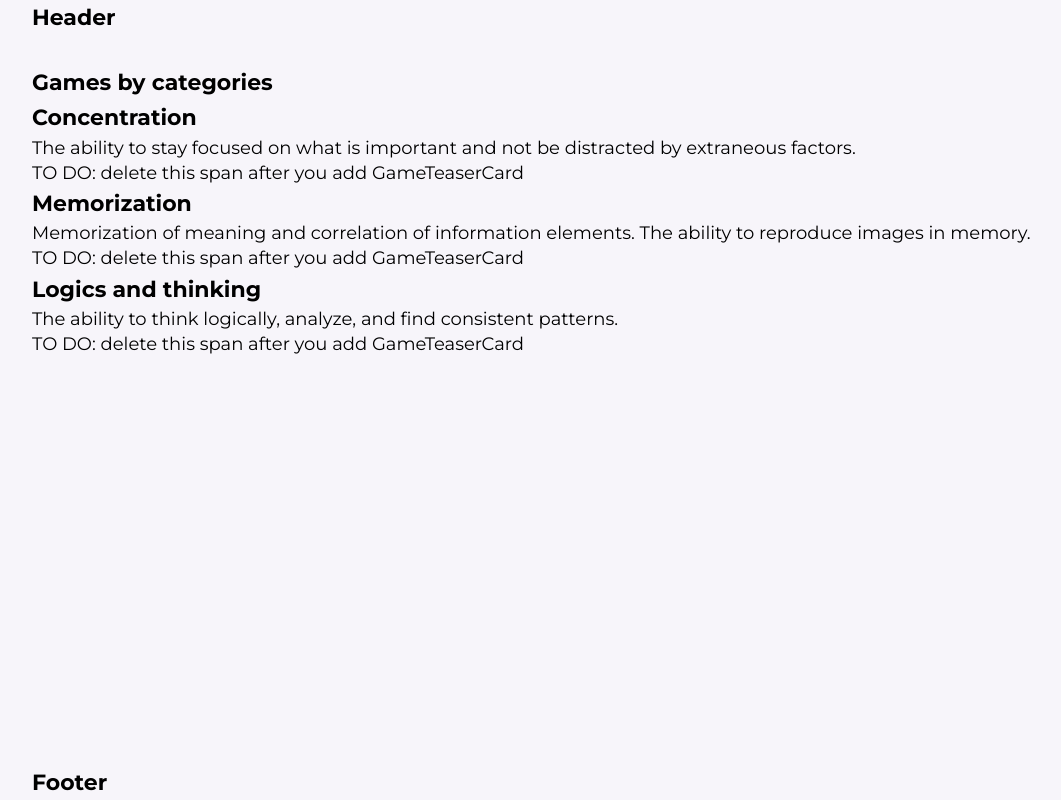
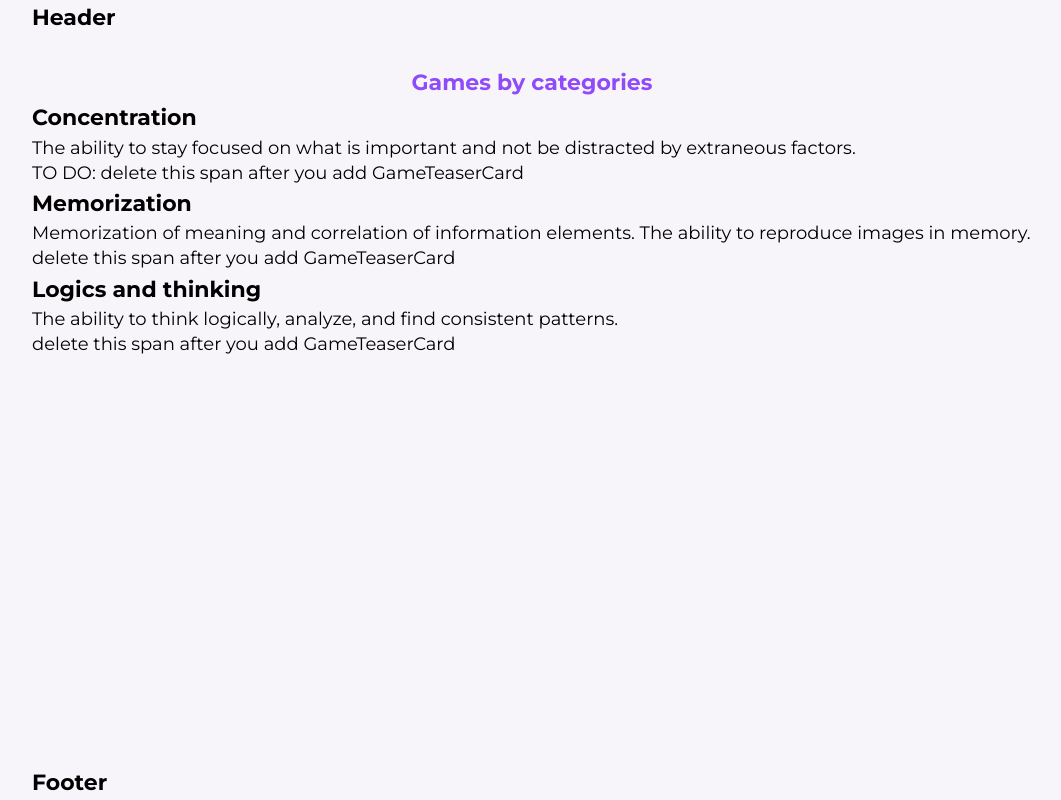
Before and after one commit to Ponomareva-Nina/Wikium-Clone, a React (Create React App) app in the folder client/: page /games in a window 1280 px wide. Shown: the whole page, without its empty margins (108-1169 px from the left). Built offline with nearby package versions, Linux system fonts and the light colour scheme.

Commit message:
feat: add stylesheet for GamePage

```diff
--- /dev/null
+++ b/client/src/pages/GamePage/GamePage.module.scss
@@ -0,0 +1,4 @@
+.page_title {
+  color: var(--accent-color);
+  text-align: center;
+}
--- a/client/src/pages/GamePage/GamePage.tsx
+++ b/client/src/pages/GamePage/GamePage.tsx
@@ -1,23 +1,26 @@
 import { useTranslation } from "react-i18next";
 import { GameCategory } from "../../components/GameCategory/GameCategory";
+import styles from "./GamePage.module.scss";
 
 export const GamePage = () => {
   const { t } = useTranslation();
 
   return (
     <>
-      <h1>{t("gamePage.title")}</h1>
+      <h1 className={styles.page_title}>{t("gamePage.title")}</h1>
       <GameCategory
         title={t("gamePage.concentrationTitle")}
         description={t("gamePage.concentrationDescription")}
       >
         <span>TO DO: delete this span after you add GameTeaserCard</span>
       </GameCategory>
+
       <GameCategory title={t("gamePage.memoryTitle")} description={t("gamePage.memoryDescription")}>
-        <span>TO DO: delete this span after you add GameTeaserCard</span>
+        <span>delete this span after you add GameTeaserCard</span>
       </GameCategory>
+
       <GameCategory title={t("gamePage.logicsTitle")} description={t("gamePage.logicsDescription")}>
-        <span>TO DO: delete this span after you add GameTeaserCard</span>
+        <span>delete this span after you add GameTeaserCard</span>
       </GameCategory>
     </>
   );
```
